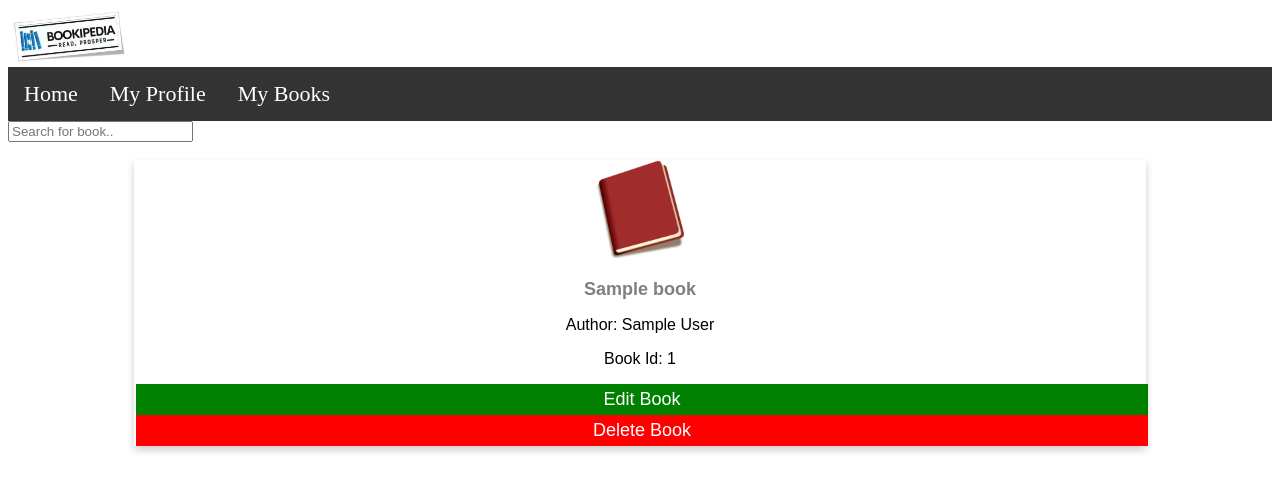
After one commit to shaikh-ma/LibraryManagement, a Django app: page / in a window 1280 px wide. The commit adds this page. Shown: the top 492 px of the page. Run offline with Django 3.2, Linux system fonts and the light colour scheme; a user stored in the database is signed in; tables that the repository leaves empty hold one stand-in row (values such as "Sample post").

Commit message:
more updates

```diff
--- a/libman/libman/urls.py
+++ b/libman/libman/urls.py
@@ -7,11 +7,11 @@ from users import views as user_views
 
 
 urlpatterns = [
-    path('admin/', admin.site.urls),
+    path('admin/', admin.site.urls, name="admin"),
     path('register/', user_views.register, name='register'),
     path('login/', auth_views.LoginView.as_view(template_name='users/login.html'), name='login'),
     path('logout/', auth_views.LogoutView.as_view(template_name='users/logout.html'), name='logout'),
-    path('home/', include('library.urls')),
+    path('', include('library.urls')),
     path('profile/', user_views.profile, name='profile'),
 ]
 
--- a/libman/library/templates/library/base.html
+++ b/libman/library/templates/library/base.html
@@ -33,11 +33,14 @@ li a:hover {
 </head>
 <body>
   <div>
-    <img style="width: 120px;" src="{% static 'library/logo.png' %}"/>      <ul>
+    <img style="width: 120px;" src="{% static 'library/logo.png' %}"/>
+    <ul>
         <li><a href="{% url 'home' %}">Home</a></li>
         <li><a href="{% url 'profile' %}">My Profile</a></li>
         <li><a href="#">My Books</a></li>
+        {% if user.is_authenticate %}
         <li><a href="{% url 'logout' %}">Logout</a></li>
+        {% endif %}
     </ul>
     </div>
     {% block content %}
--- /dev/null
+++ b/libman/library/templates/library/home.html
@@ -0,0 +1,114 @@
+{% extends 'library/base.html' %}
+{% load static %}
+{% block content %}
+ <style>
+.card {
+  box-shadow: 0 4px 8px 0 rgba(0, 0, 0, 0.2);
+  max-width: 80%;
+  margin: auto;
+  text-align: center;
+  font-family: arial;
+}
+
+.title {
+  color: grey;
+  font-size: 18px;
+}
+
+button {
+  border: none;
+  outline: 0;
+  display: inline-block;
+  padding: 8px;
+  color: white;
+  background-color: #000;
+  text-align: center;
+  cursor: pointer;
+  width: 100%;
+  font-size: 18px;
+}
+
+a {
+  text-decoration: none;
+  font-size: 22px;
+  color: black;
+}
+
+button:hover, a:hover {
+  opacity: 0.7;
+}
+
+        table, th, td {
+        border: 1px solid black;
+        border-collapse: collapse;
+        }
+        th{
+            background-color: cornflowerblue;
+            color: white;
+            padding: 10px;
+        }
+        input[type=button], input[type=submit]{
+            padding : 10px;
+            border-radius: 15px;
+            background-color: cornflowerblue;
+            color: white;
+        }
+    </style>
+    <input type="text" id="searchbook" onkeyup="findBook()" placeholder="Search for book.." title="Type in book name">
+    <br/>
+    <br/>
+    {% for book in books %}
+    <div class="card">
+        <img src="{% static 'library/book.png' %}" alt="{{ book.title }}" style="width:100px">
+        <h2 class="title">{{ book.title }}</h2>
+        <p>Author: {{ book.author }}</p>
+        <p>Book Id: {{ book.book_id }}</p>
+        {% if user.is_superuser %}
+        <div>
+          <span style="padding:2px">
+            <button onclick="alert('Edit')" style="background-color: green;color:white; padding:5px">Edit Book</button></span>
+          <span style="padding:2px">
+            <button onclick="alert('Delete')" style="background-color: red;color:white; padding:5px">Delete Book</button></span>
+        </div>
+        {% else %}
+          {% if book.is_available %}
+              <button style="background-color: green;color:white; padding:5px">Request Book</button>
+          {% else %}
+              <p style="background-color: red;color:white; padding:5px">Not available</p>
+          {% endif %}
+        {% endif %}
+    </div>
+    <br/>
+    {% endfor %}
+</div>
+</body>
+
+<script>
+function findBook() {
+    var input, filter, table, tr, td, i, txtValue;
+    input = document.getElementById("searchbook");
+    filter = input.value.toUpperCase();
+    // books_list = document.getElementsByClassName('title');
+    //  for (book_title: books_list){
+    //     if (book_title.toUpperCase().indexOf(filter) > -1){
+
+    //     }
+    //  }
+
+
+    // table = document.getElementById("BooksTable");
+    // tr = table.getElementsByTagName("tr");
+    // for (i = 0; i < tr.length; i++) {
+    // td = tr[i].getElementsByTagName("td")[0];
+    // if (td) {
+    //     txtValue = td.textContent || td.innerText;
+    //     if (txtValue.toUpperCase().indexOf(filter) > -1) {
+    //     tr[i].style.display = "";
+    //     } else {
+    //     tr[i].style.display = "none";
+    //     }
+    // }
+    }
+}
+    </script>
+{% endblock %}
--- a/libman/library/views.py
+++ b/libman/library/views.py
@@ -6,5 +6,5 @@ from django.contrib.auth.mixins import LoginRequiredMixin
 
 class BookListView(LoginRequiredMixin, ListView):
     model = Book
-    template_name = 'library/index.html'
+    template_name = 'library/home.html'
     context_object_name = 'books'
--- a/libman/users/templates/users/login.html
+++ b/libman/users/templates/users/login.html
@@ -1,4 +1,4 @@
-{% extends "library/base.html" %}
+{# {% extends "library/base.html" %} #}
 {% load crispy_forms_tags %}
 {% block content %}
 <div class="content-section">
@@ -12,6 +12,9 @@
             <button class="btn btn-outline-info" type="submit">Login</button>
         </div>
     </form>
+    <div class="border-top pt-2">
+        <p><a href="{% url 'admin:index' %}">Sign In as Admin</a></p>
+    </div>
     <div class="border-top pt-3">
         <small class="text-muted">
             Need An Account? <a class="ml-2" href="{% url 'register' %}">Sign Up Now</a>
```
Also changed, not shown: libman/library/templates/library/index.html (deleted, +0 -108 lines), libman/db.sqlite3, libman/library/migrations/0001_initial.py, libman/media/default.jpg (deleted), libman/media/default.png (added), libman/users/migrations/0001_initial.py.
